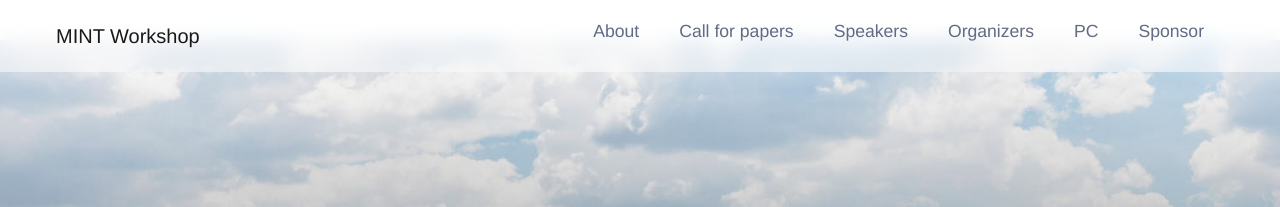
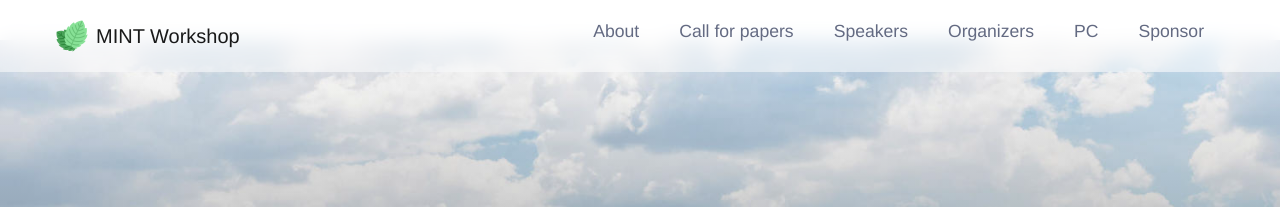
Before and after one commit to MINTworkshop/MINTworkshop.github.io, a Jekyll site: the page built from 2026/index.md, in a window 1280 px wide. Shown: the top 207 px of the page. Built offline with Jekyll 4.4.1, drawn with Linux system fonts in a browser that asks for light colours.

Commit message:
add mint icon

```diff
--- a/_includes/navbar.html
+++ b/_includes/navbar.html
@@ -1,8 +1,13 @@
 <nav class="navbar navbar-expand-lg navbar-light bg-light sticky-header">
   <div class="container">
-    <a class="navbar-brand" href="{{ '/' | relative_url }}"
-      >MINT Workshop</a
-    >
+    <a class="navbar-brand" href="{{ '/' | relative_url }}">
+      <img
+        src="{{ '/assets/images/mint_icon.png' | relative_url }}"
+        alt="MINT Workshop"
+        class="navbar-icon"
+      />
+      <span>MINT Workshop</span>
+    </a>
 
     <button
       class="navbar-toggler"
@@ -25,13 +30,13 @@
         <li class="nav-item">
           <a class="scroll-link nav-link" href="#cfp">Call for papers</a>
         </li>
-        {% endif %} {% if page.show_cfcr %}
+        {% endif %}
+        {% if page.show_cfcr %}
         <li class="nav-item">
-          <a class="scroll-link nav-link" href="#cfcr"
-            >Call for challenge reports</a
-          >
+          <a class="scroll-link nav-link" href="#cfcr">Call for challenge reports</a>
         </li>
-        {% endif %} {% if page.hackathon %}
+        {% endif %}
+        {% if page.hackathon %}
         <li class="nav-item">
           <a class="scroll-link nav-link" href="#hackathon">Hackathon</a>
         </li>
@@ -51,17 +56,15 @@
         <li class="nav-item">
           <a class="scroll-link nav-link" href="#program-committee">PC</a>
         </li>
-        {% endif %} {% if page.sponsors %}
+        {% endif %}
+        {% if page.sponsors %}
         <li class="nav-item">
           <a class="scroll-link nav-link" href="#sponsors">Sponsor</a>
         </li>
-        {% endif %} {% if page.paper_url %}
+        {% endif %}
+        {% if page.paper_url %}
         <li class="nav-item">
-          <a
-            class="nav-link highlight-button"
-            href="{{ page.paper_url }}"
-            target="_blank"
-          >
+          <a class="nav-link highlight-button" href="{{ page.paper_url }}" target="_blank">
             📄 MINT Paper
           </a>
         </li>
--- a/_sass/_header.scss
+++ b/_sass/_header.scss
@@ -61,3 +61,14 @@
     }
   }
 }
+.navbar-brand {
+  display: flex;
+  align-items: center;
+  gap: 0.5rem;
+}
+
+.navbar-icon {
+  height: 32px;
+  width: 32px;
+  object-fit: contain;
+}
--- a/_sass/_layout.scss
+++ b/_sass/_layout.scss
@@ -169,3 +169,14 @@ section {
     }
   }
 }
+.navbar-brand {
+  display: flex;
+  align-items: center;
+  gap: 0.5rem;
+}
+
+.navbar-icon {
+  height: 32px;
+  width: 32px;
+  object-fit: contain;
+}
```
Also changed, not shown: 1 other file.
